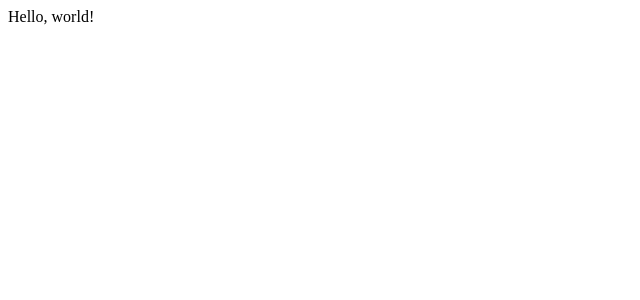
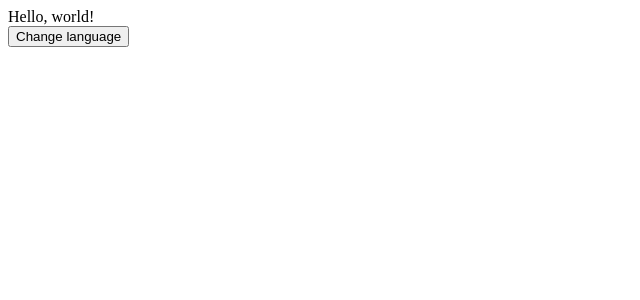
Before and after one commit to chhoumann/p8, a Next.js app in the folder application/: page /localizationExample in a window 1280 px wide. Shown: the top 300 px of the page, without its empty margins (0-640 px from the left). Built offline with nearby package versions, Linux system fonts and the light colour scheme.

Commit message:
Update example

```diff
--- a/application/public/locales/da.json
+++ b/application/public/locales/da.json
@@ -1,6 +1,7 @@
 {
     "language": "Danish",
     "example": {
-        "hello": "Hej, verden!"
+        "hello": "Hej, verden!",
+        "changeLanguage": "Skift sprog"
     }
 }
--- a/application/public/locales/en.json
+++ b/application/public/locales/en.json
@@ -1,6 +1,7 @@
 {
     "language": "English",
     "example": {
-        "hello": "Hello, world!"
+        "hello": "Hello, world!",
+        "changeLanguage": "Change language"
     }
 }
--- a/application/src/pages/localizationExample.tsx
+++ b/application/src/pages/localizationExample.tsx
@@ -1,11 +1,22 @@
 import React from "react";
 import { useTranslation } from "react-i18next";
-import "../i18n";
+import i18n from "../i18n";
 
 function LocalizationExample(): JSX.Element {
     const { t } = useTranslation();
 
-    return <div>{t("example.hello")}</div>;
+    return (
+        <div>
+            <div>{t("example.hello")}</div>
+            <button
+                onClick={() =>
+                    i18n.changeLanguage(i18n.language === "da" ? "en" : "da")
+                }
+            >
+                {t("example.changeLanguage")}
+            </button>
+        </div>
+    );
 }
 
 export default LocalizationExample;
```
